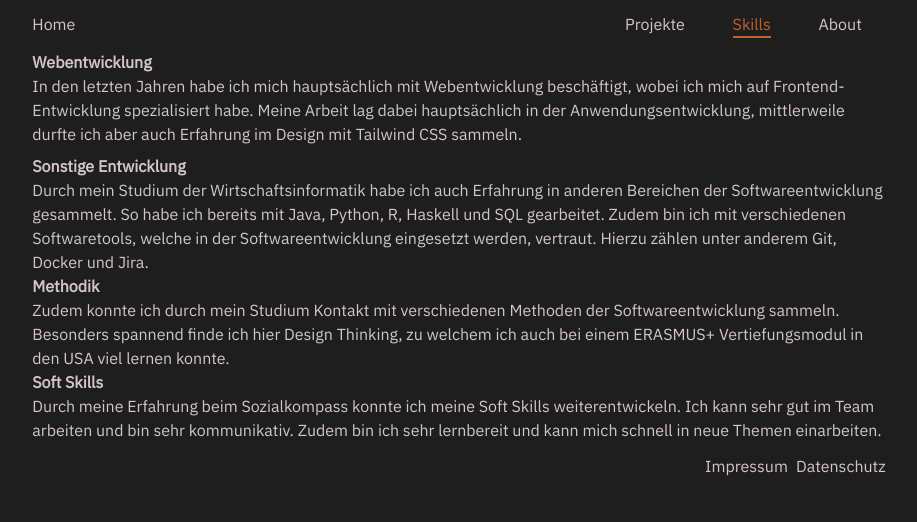
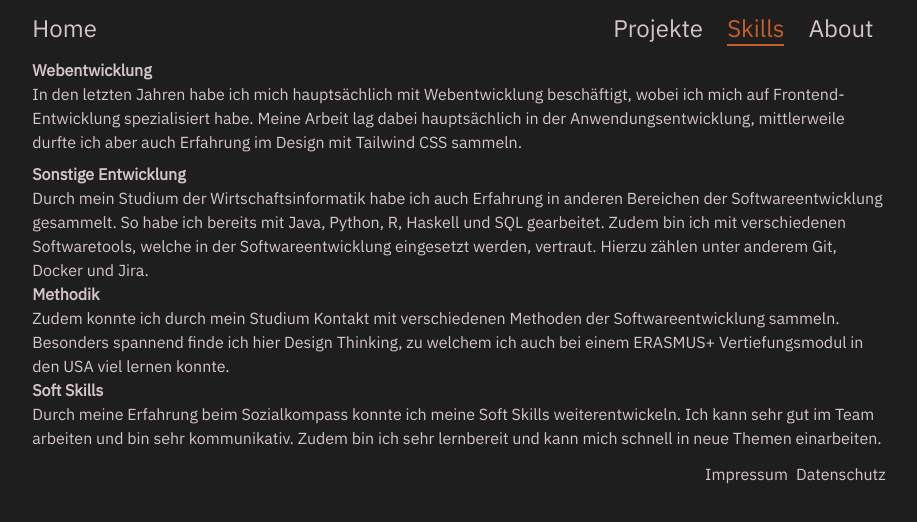
Before and after one commit to JonasRettig/jrettig.dev, a Next.js app: page /skills in a window 1280 px wide. Shown: the top 522 px of the page, without its empty margins (181-1098 px from the left). Built offline with nearby package versions, Linux system fonts and the light colour scheme.

Commit message:
minor fixes

```diff
--- a/src/app/about/page.tsx
+++ b/src/app/about/page.tsx
@@ -15,7 +15,7 @@ export default function About() {
                 <div>
                     Mein ganzer Lebenslauf ist wie folgt:
                 </div>
-                <embed src="Lebenslauf.pdf" className="w-4/6 h-screen" />
+                <embed src="Lebenslauf.pdf" className="w-4/6 h-screen max-sm:w-full" />
             </div>
             <Footer/>
         </div>
--- a/src/app/datenschutzerklaerung/page.tsx
+++ b/src/app/datenschutzerklaerung/page.tsx
@@ -4,7 +4,7 @@ import Header from "@/components/header";
 export default function Datenschutzerklaerung() {
     return (
         <div>
-            <Header />
+            <Header highlight="false" />
             <div className="w-4/6 flex flex-col justify-self-center mx-auto max-sm:w-11/12">
                 <h1>Datenschutz&shy;erkl&auml;rung</h1>
                 <h2>1. Datenschutz auf einen Blick</h2>
--- a/src/app/impressum/page.tsx
+++ b/src/app/impressum/page.tsx
@@ -4,7 +4,7 @@ import Header from "@/components/header";
 export default function Impressum() {
     return (
         <div>
-            <Header/>
+            <Header highlight="false"/>
             <div className="w-4/6 flex flex-col justify-self-center mx-auto max-sm:w-11/12">
                 <h1>Impressum</h1>
                 <h2>Angaben gem&auml;&szlig; &sect; 5 TMG</h2>
--- a/src/components/header.tsx
+++ b/src/components/header.tsx
@@ -6,7 +6,7 @@ export default function Header({highlight}: {highlight: string}) {
                 <a
                     href="/"
                     id="header"
-                    className={"hover:text-orangeHighlight"}
+                    className={"hover:text-orangeHighlight text-2xl max-sm:text-base"}
                     style={{
                         color: highlight === 'home' ? '#c3602c' : 'default',
                         borderBottom: highlight === 'home' ? '2px solid #c3602c' : 'none'
@@ -17,7 +17,7 @@ export default function Header({highlight}: {highlight: string}) {
                     <a
                         href="/projects"
                         id="header"
-                        className={"hover:text-orangeHighlight"}
+                        className={"hover:text-orangeHighlight text-2xl max-sm:text-base"}
                         style={{
                             color: highlight === 'projects' ? '#c3602c' : 'default',
                             borderBottom: highlight === 'projects' ? '2px solid #c3602c' : 'none'
@@ -27,7 +27,7 @@ export default function Header({highlight}: {highlight: string}) {
                     <a
                         href="/skills"
                         id="header"
-                        className={"hover:text-orangeHighlight"}
+                        className={"hover:text-orangeHighlight text-2xl max-sm:text-base"}
                         style={{
                             color: highlight === 'skills' ? '#c3602c' : 'default',
                             borderBottom: highlight === 'skills' ? '2px solid #c3602c' : 'none'
@@ -37,7 +37,7 @@ export default function Header({highlight}: {highlight: string}) {
                     <a
                         href="/about"
                         id="header"
-                        className={"hover:text-orangeHighlight"}
+                        className={"hover:text-orangeHighlight text-2xl max-sm:text-base"}
                         style={{
                             color: highlight === 'about' ? '#c3602c' : 'default',
                             borderBottom: highlight === 'about' ? '2px solid #c3602c' : 'none'
```
